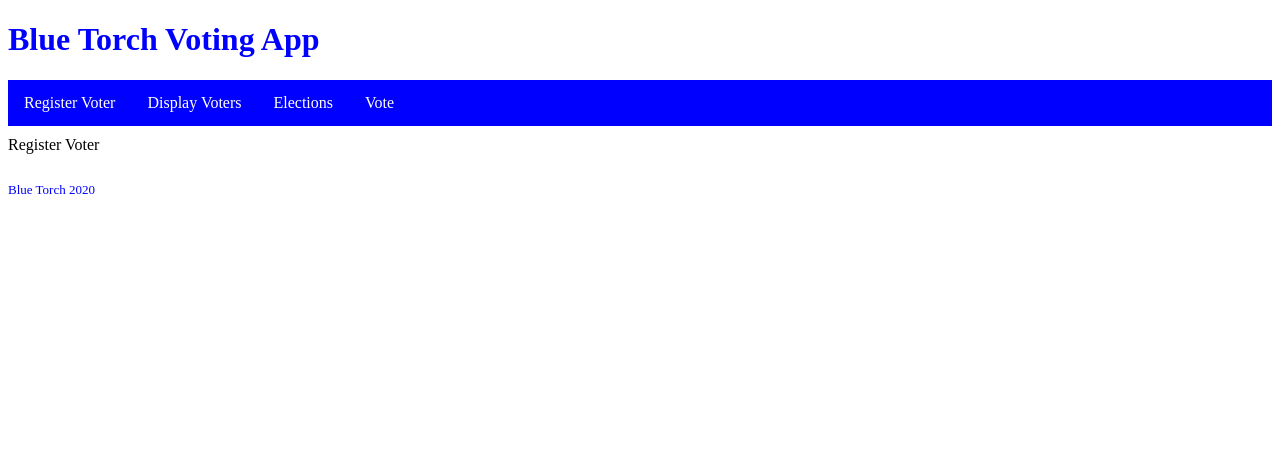
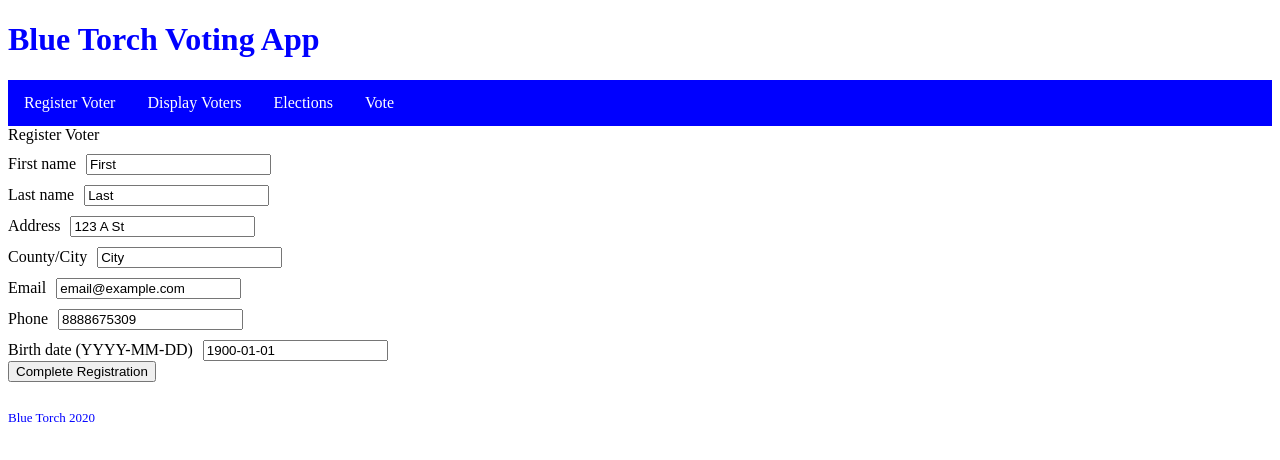
Before and after one commit to ashwinangle30/voter-app, a React (Create React App) app: page /registerVoter in a window 1280 px wide. Shown: the top 460 px of the page. Built offline with nearby package versions, Linux system fonts and the light colour scheme.

Commit message:
add register voter form

```diff
--- a/src/App.tsx
+++ b/src/App.tsx
@@ -2,7 +2,7 @@ import React from "react";
 import { Switch, Route, Link } from "react-router-dom";
 
 import { Main } from "./components/Main";
-import { RegisterVoter } from "./components/RegisterVoter";
+import { RegisterVoterContainer } from "./containers/RegisterVoterContainer";
 import { DisplayVotersContainer } from "./containers/DisplayVotersContainer";
 import { Elections } from "./components/Elections";
 import { CastBallotTool } from "./components/CastBallotTool";
@@ -23,7 +23,7 @@ function App() {
       <main>
         <Switch>
           <Route path="/" exact component={Main} />
-          <Route path="/registerVoter" component={RegisterVoter} />
+          <Route path="/registerVoter" component={RegisterVoterContainer} />
           <Route path="/displayVoters" component={DisplayVotersContainer} />
           <Route path="/elections" component={Elections} />
           <Route path="/vote" component={CastBallotTool} />
--- a/src/actions/manageVotersActions.ts
+++ b/src/actions/manageVotersActions.ts
@@ -1,5 +1,5 @@
 import { Action, AnyAction, Dispatch } from "redux";
-import { Voter } from "../models/voters";
+import { Voter, NewVoter } from "../models/voters";
 
 
 export const REFRESH_VOTERS_REQUEST_ACTION = "REFRESH_VOTERS_REQUEST_ACTION";
@@ -9,6 +9,7 @@ export const REPLACE_VOTER_REQUEST_ACTION = "REPLACE_VOTER_REQUEST";
 export const EDIT_VOTER_ACTION = "EDIT_VOTER_ACTION";
 export const CANCEL_VOTER_ACTION = "CANCEL_VOTER_ACTION";
 export const REMOVE_VOTER_REQUEST_ACTION = "REMOVE_VOTER_REQUEST_ACTION";
+export const APPEND_VOTER_REQUEST_ACTION = "APPEND_VOTER_REQUEST_ACTION";
 
 
 export type RefreshVotersRequestAction = Action<
@@ -212,10 +213,53 @@ export const removeVoter = (voterId: number) => {
 };
 
 
+export interface AppendVoterRequestAction
+    extends Action<typeof APPEND_VOTER_REQUEST_ACTION> {
+  payload: {
+    voter: NewVoter;
+  };
+}
+
+export function isAppendVoterRequestAction(
+    action: AnyAction
+): action is AppendVoterRequestAction {
+  return action.type === APPEND_VOTER_REQUEST_ACTION;
+}
+
+export type CreateAppendVoterRequestAction = (
+    voter: NewVoter
+) => AppendVoterRequestAction;
+
+export const createAppendVoterRequestAction: CreateAppendVoterRequestAction = (
+    voter: NewVoter
+) => {
+  return {
+    type: APPEND_VOTER_REQUEST_ACTION,
+    payload: {
+      voter,
+    },
+  };
+};
+
+export const appendVoter = (voter: NewVoter) => {
+  return (dispatch: Dispatch) => {
+    dispatch(createAppendVoterRequestAction(voter));
+    return fetch("http://localhost:3060/voters", {
+      method: "POST",
+      headers: { "Content-Type": "application/json" },
+      body: JSON.stringify(voter),
+    }).then(() => {
+      refreshVoters()(dispatch);
+    });
+  };
+};
+
+
 export type ManageVotersActions =
     | RefreshVotersDoneAction
     | SortVotersAction
     | ReplaceVoterRequestAction
     | EditVoterAction
     | CancelVoterAction
-    | RemoveVoterRequestAction;
+    | RemoveVoterRequestAction
+    | AppendVoterRequestAction;
--- a/src/components/RegisterVoter.tsx
+++ b/src/components/RegisterVoter.tsx
@@ -1,13 +1,122 @@
-import React from "react";
+import React, { useState, ChangeEvent } from "react";
+
+import { NewVoter } from "../models/voters";
 
 export type RegisterVoterProps = {
+  onSubmitVoter: (newVoter: NewVoter) => void;
 };
 
-export function RegisterVoter (props: RegisterVoterProps) {
+export function RegisterVoter(props: RegisterVoterProps) {
+  const [voterForm, setRegisterVoter] = useState({
+    firstName: "First",
+    lastName: "Last",
+    address: "123 A St",
+    city: "City",
+    email: "email@example.com",
+    phone: "8888675309",
+    birthDate: "1900-01-01",
+  });
+
+  const change = (e: ChangeEvent<HTMLInputElement>) => {
+    setRegisterVoter({
+      ...voterForm,
+      [e.target.name]:
+          e.target.type === "number" ? Number(e.target.value) : e.target.value,
+    });
+  };
+
+  const submitVoter = () => {
+    props.onSubmitVoter({
+      ...voterForm,
+    });
+
+    setRegisterVoter({
+      firstName: "First",
+      lastName: "Last",
+      address: "123 A St",
+      city: "City",
+      email: "email@example.com",
+      phone: "8888675309",
+      birthDate: "1900-01-01",
+    });
+  };
+
   return (
-    <div>
-      Register Voter
-
-    </div>
+      <form>
+        Register Voter
+        <div>
+          <label htmlFor="firstName-input">First name</label>
+          <input
+              type="text"
+              id="firstName-input"
+              name="firstName"
+              value={voterForm.firstName}
+              onChange={change}
+          />
+        </div>
+        <div>
+          <label htmlFor="lastName-input">Last name</label>
+          <input
+              type="text"
+              id="lastName-input"
+              name="lastName"
+              value={voterForm.lastName}
+              onChange={change}
+          />
+        </div>
+        <div>
+          <label htmlFor="address-input">Address</label>
+          <input
+              type="text"
+              id="address-input"
+              name="address"
+              value={voterForm.address}
+              onChange={change}
+          />
+        </div>
+        <div>
+          <label htmlFor="city-input">County/City</label>
+          <input
+              type="text"
+              id="city-input"
+              name="city"
+              value={voterForm.city}
+              onChange={change}
+          />
+        </div>
+        <div>
+          <label htmlFor="email-input">Email</label>
+          <input
+              type="text"
+              id="email-input"
+              name="email"
+              value={voterForm.email}
+              onChange={change}
+          />
+        </div>
+        <div>
+          <label htmlFor="phone-input">Phone</label>
+          <input
+              type="number"
+              id="phone-input"
+              name="phone"
+              value={voterForm.phone}
+              onChange={change}
+          />
+        </div>
+        <div>
+          <label htmlFor="birthDate-input">Birth date (YYYY-MM-DD)</label>
+          <input
+              type="text"
+              id="birthDate-input"
+              name="birthDate"
+              value={voterForm.birthDate}
+              onChange={change}
+          />
+        </div>
+        <button type="button" onClick={submitVoter}>
+          Complete Registration
+        </button>
+      </form>
   );
-};
+}
--- /dev/null
+++ b/src/containers/RegisterVoterContainer.tsx
@@ -0,0 +1,23 @@
+import React, { useMemo } from "react";
+import { bindActionCreators } from "redux";
+import { useDispatch } from "react-redux";
+
+import { appendVoter } from "../actions/manageVotersActions";
+import { RegisterVoter } from "../components/RegisterVoter";
+
+export function RegisterVoterContainer() {
+  const dispatch = useDispatch();
+
+  const boundActionProps = useMemo(
+      () =>
+          bindActionCreators(
+              {
+                onSubmitVoter: appendVoter,
+              },
+              dispatch
+          ),
+      [dispatch]
+  );
+
+  return <RegisterVoter {...boundActionProps} />;
+}
```
Also changed, not shown: src/models/voters.ts (+7 -2 lines).
